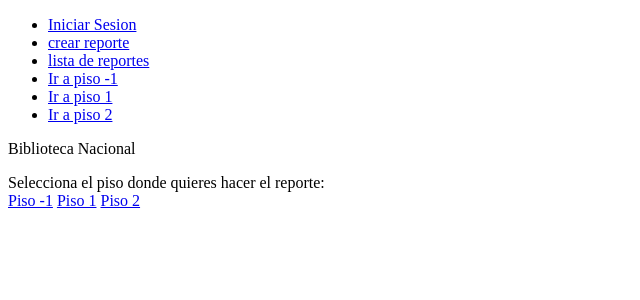
After one commit to re7490/Mapa-Reportes, a Django app: page /seleccionar_piso/ in a window 1280 px wide. The commit adds this page. Shown: the top 300 px of the page, without its empty margins (0-640 px from the left). Run offline with Django 5.2, Linux system fonts and the light colour scheme.

Commit message:
notificacion de todos los reportes y actualizacion al querer hacer reporte desde home

```diff
--- a/reporte/templates/home.html
+++ b/reporte/templates/home.html
@@ -3,7 +3,7 @@
 <head>
     <meta charset="UTF-8">
     <meta name="viewport" content="width=device-width, initial-scale=1.0">
-    <title>Home</title>
+
 </head>
 <body>
     <nav>
@@ -12,7 +12,7 @@
                 <a href="/login">Iniciar Sesion</a>
             </li>
             <li>
-                <a href="/crear_reporte">crear reporte</a>
+                <a href="/seleccionar_piso">crear reporte</a>
             </li>
             <li>
                 <a href="/reportes">lista de reportes</a>
@@ -33,6 +33,7 @@
     </footer>
     {% block content%}
     {% endblock %}
+    <title>Home</title>
 
 </body>
 </html>
--- a/reporte/templates/postlogin.html
+++ b/reporte/templates/postlogin.html
@@ -29,7 +29,7 @@
         <p>Además, {{reportes_completados}} reportes han sido completados.</p>
     {%endif%}
 
-    {%if nuevo_reporte%}
+    {%if reportes_nuevos %}
     <div id="mensajeEmergente" class="mensaje-emergente">
         ¡Se ha hecho un nuevo reporte!
         <button onclick="ocultarMensaje()">Cerrar</button>
@@ -38,7 +38,7 @@
     <nav>
         <ul>
             <li>
-                <a href="/crear_reporte">Crear reporte</a>
+                <a href="/seleccionar_piso">Crear reporte</a>
             </li>
             <li>
                 <a href="{% url 'piso-1' %}" class="button">Ir a piso -1</a>
--- /dev/null
+++ b/reporte/templates/seleccionar_piso.html
@@ -0,0 +1,23 @@
+{% extends 'home.html' %}
+
+{% block content%}
+<!DOCTYPE html>
+<html lang="es">
+<head>
+    <meta charset="UTF-8">
+    <meta name="viewport" content="width=device-width, initial-scale=1.0">
+    <title>Elegir Piso</title>
+</head>
+<body>
+    <form method="post">
+        {% csrf_token %}
+        <label>Selecciona el piso donde quieres hacer el reporte:</label>
+        <div class="button">
+            <a href="{% url 'piso-1' %}" class="button">Piso -1</a>
+            <a href="{% url 'piso1' %}" class="button">Piso 1</a>
+            <a href="{% url 'piso2' %}" class="button">Piso 2</a>
+    </form>
+
+</body>
+</html>
+{% endblock %}
--- a/reporte/urls.py
+++ b/reporte/urls.py
@@ -12,4 +12,6 @@ urlpatterns = [
     path('logout/', auth_views.LogoutView.as_view(), name='logout'),
     path('postlogin/', views.postlogin,name='postlogin'),
     path('crear_reporte/', views.crear_reporte, name='crear_reporte'),
+    path('seleccionar_piso/', views.seleccionar_piso, name='seleccionar_piso'),
+
 ]
--- a/reporte/views.py
+++ b/reporte/views.py
@@ -106,6 +106,11 @@ def mapa_piso2(request):
     context= {"reportes":json.dumps(reportes_data)}
     return render(request, 'mapa/piso2.html',context)
 
+def seleccionar_piso(request):
+    if request.method=='POST':
+        piso=request.POST.get('piso')
+        return redirect(f'/piso{piso}')
+    return render(request,'seleccionar_piso.html')
 
 #SISTEMA DE CUENTAS
 def registrar(request):
```
